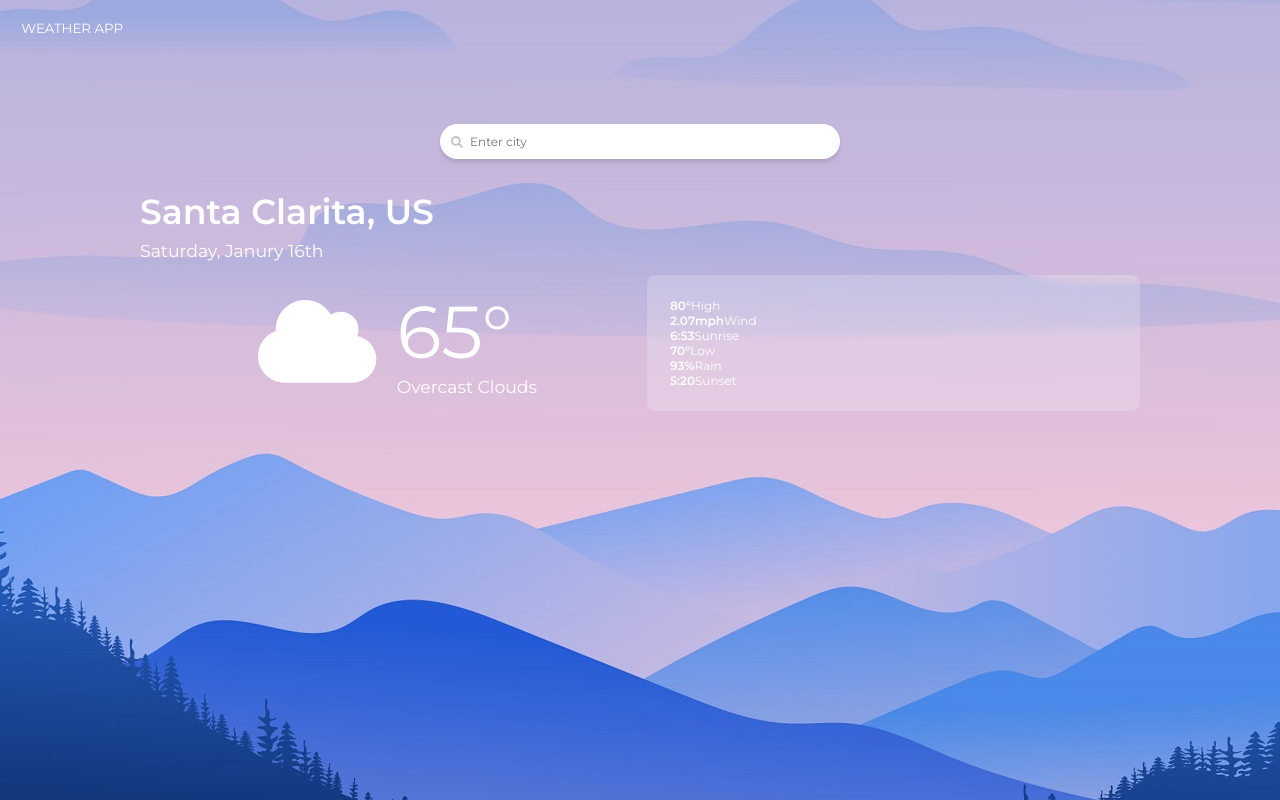
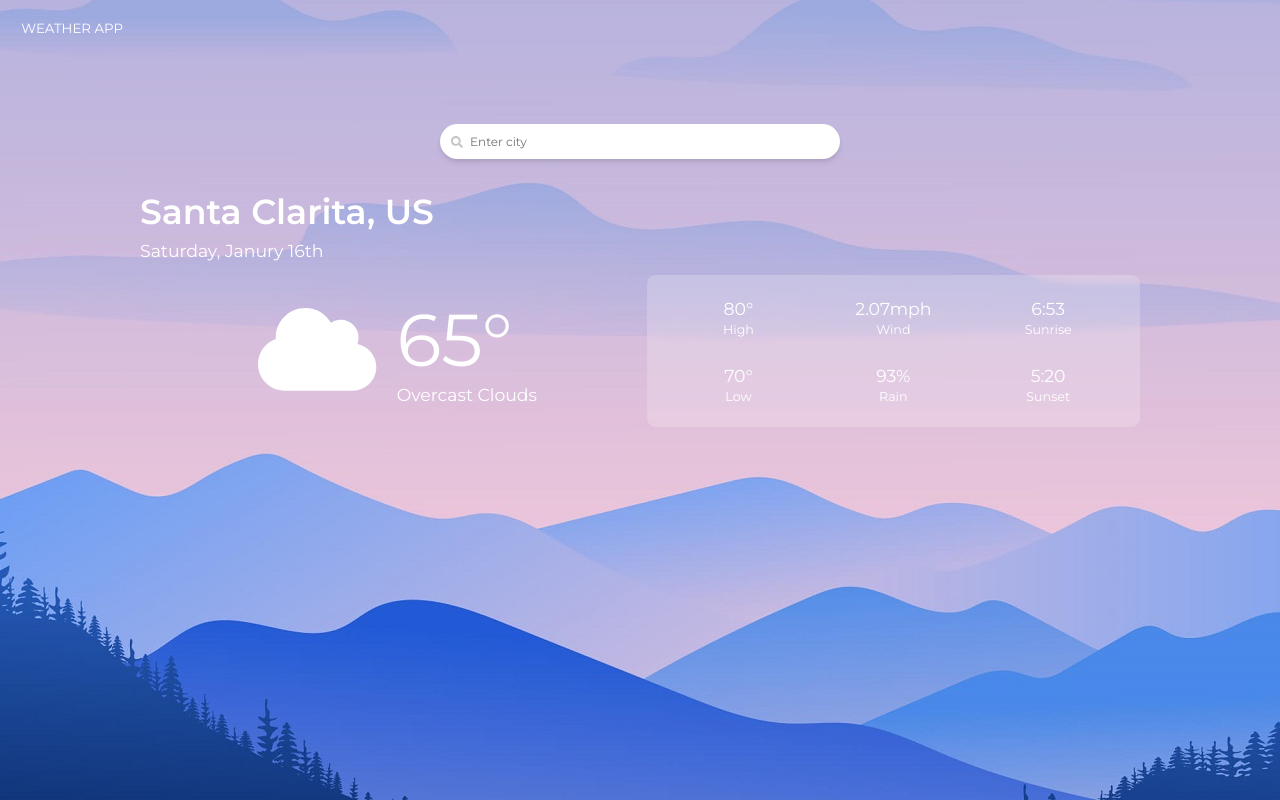
Before and after one commit to oscarsaca/weather-app, a React (Create React App) app: page / in a window 1280 px wide. Built offline with nearby package versions, Linux system fonts and the light colour scheme.

Commit message:
Completed styles for the weather results component.

```diff
--- a/src/App.css
+++ b/src/App.css
@@ -277,3 +277,35 @@ input {
 .weather-results {
     padding: 1.944em;
 }
+
+.weather-results ul {
+    display: flex;
+    flex-wrap: wrap;
+    justify-content: space-between;
+}
+
+.weather-results li {
+    width: calc(33.333% - 1em);
+    text-align: center;
+}
+
+.weather-results li:nth-child(n + 3) ~ li {
+    margin-top: 2.368em;
+}
+
+.weather-results li > * {
+    display: block;
+}
+
+.weather-results li > * + * {
+    margin-top: 0.222em;
+}
+
+.weather-results li strong {
+    font-size: 1.444em;
+    font-weight: 400;
+}
+
+.weather-results li span {
+    font-size: 1.056em;
+}
```
Lines whose indentation alone changed are shown as unchanged.
